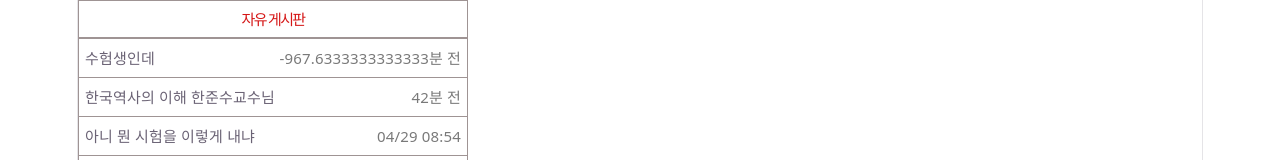
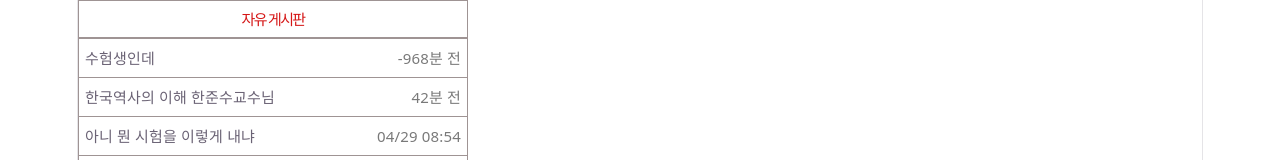
Before and after one commit to SOPT-all/38-STUDY-WEB-NARUTO, a React (Vite) app in the folder yumin/week3/: page / in a window 1280 px wide. Shown: the top 160 px of the page. Built offline with nearby package versions, Linux system fonts and the light colour scheme.

Commit message:
fix: 시간(nn분전) 소수점 수정

```diff
--- a/yumin/week3/src/components/BoardItems.jsx
+++ b/yumin/week3/src/components/BoardItems.jsx
@@ -17,7 +17,7 @@ function BoardItems(props) {
     props.text.length > 15 ? props.text.slice(0, 15) + "..." : props.text;
   const createdTime = new Date(props.createdAt);
   const nowTime = new Date();
-  const diffMin = (nowTime - createdTime) / 1000 / 60;
+  const diffMin = Math.floor((nowTime - createdTime) / 1000 / 60);
   const visibleTime = diffMin < 60 ? `${diffMin}분 전` : props.createdAt;
   props.time;
   return (
```
